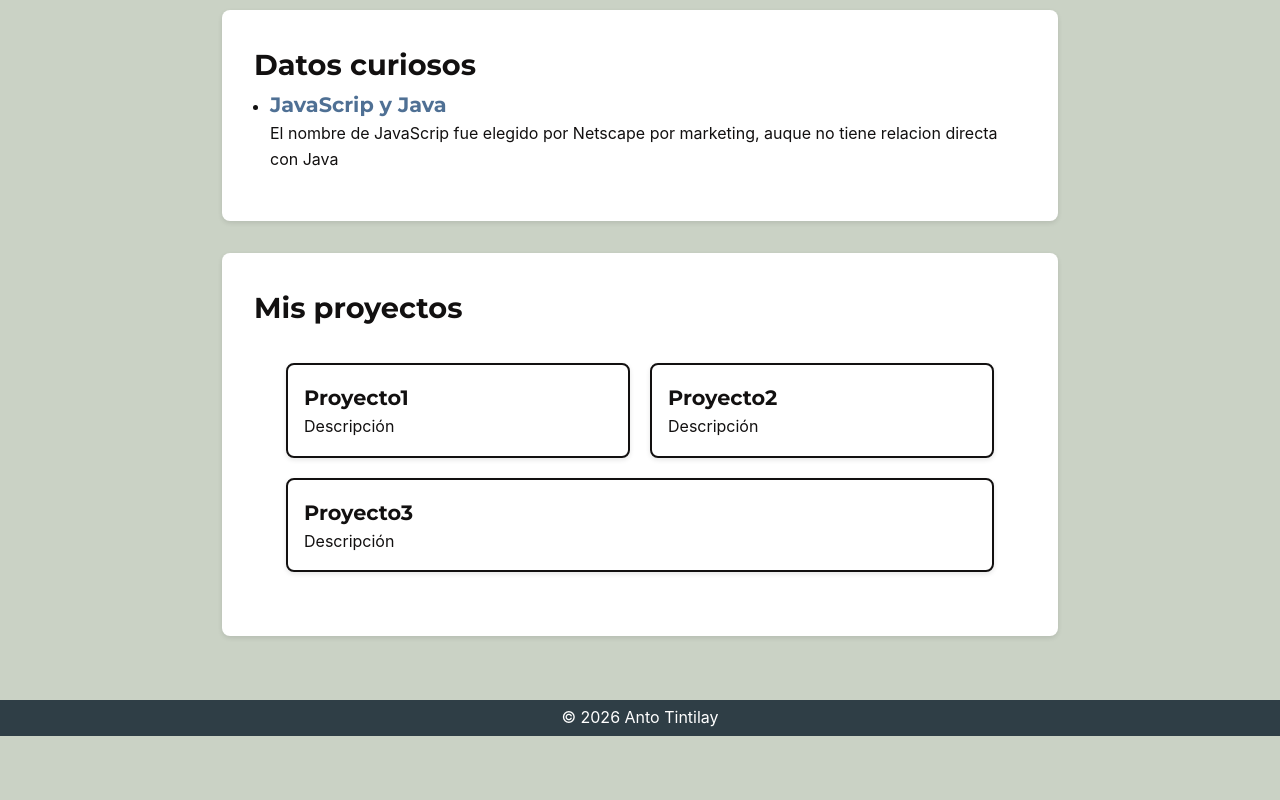
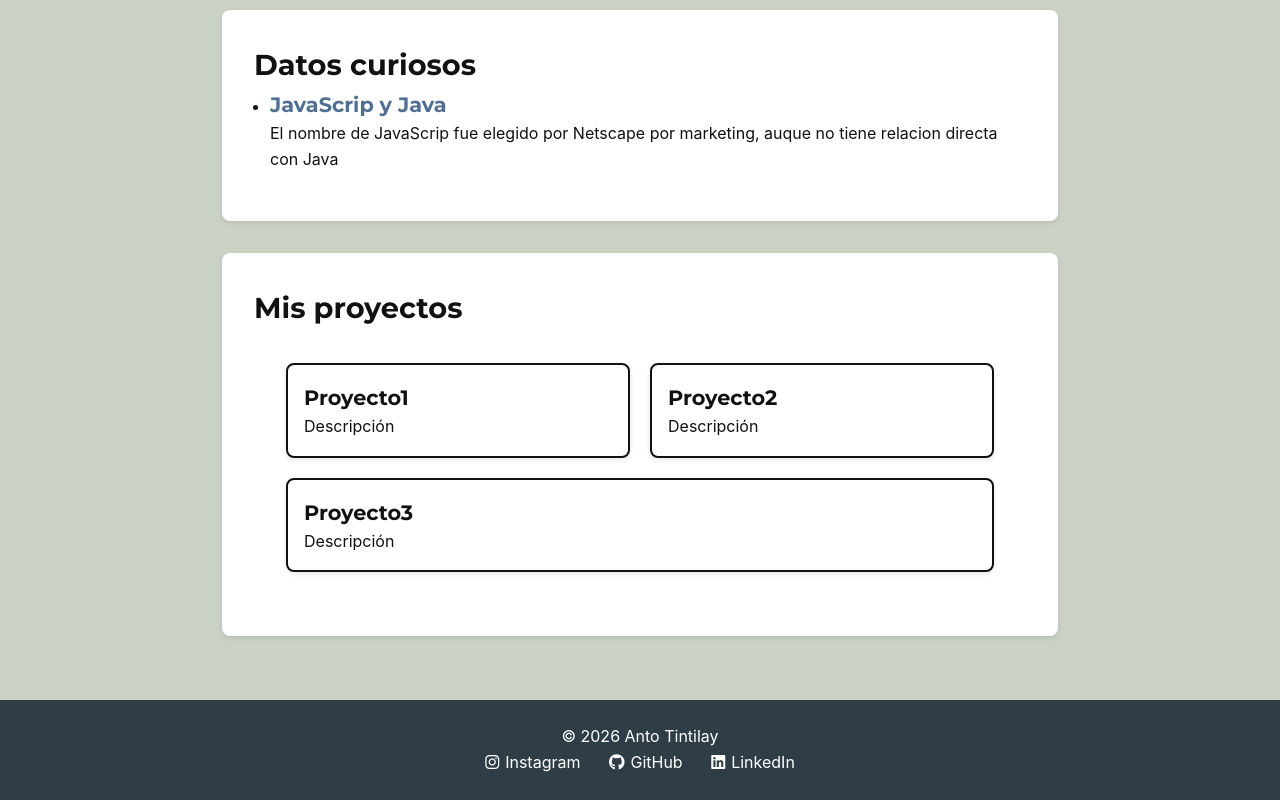
Before and after one commit to Antonella-Tintilay/tp1-mi-sitio, a plain HTML site: page index.html in a window 1280 px wide. Shown: the part 2138-2938 px from the top of the page. Before the commit the page ends 2874 px from the top, so only its background shows below. Drawn offline with Linux system fonts and the light colour scheme.

Commit message:
Implementación de links de redes en el footer

```diff
--- a/index.html
+++ b/index.html
@@ -8,6 +8,7 @@
     <link rel="preconnect" href="https://fonts.googleapis.com">
     <link rel="preconnect" href="https://fonts.gstatic.com" crossorigin>
     <link href="https://fonts.googleapis.com/css2?family=Montserrat:wght@400;600;700&Inter:ital,opsz,wght@0,14..32,100..900;1,14..32,100..900&display=swap" rel="stylesheet">
+    <link rel="stylesheet" href="https://cdnjs.cloudflare.com/ajax/libs/font-awesome/6.5.1/css/all.min.css">
 </head>
 <body>
     <header>
@@ -78,5 +79,8 @@
     </main>
     <footer>
         <p>&copy; 2026 Anto Tintilay</p>
+        <a href="#"><i class="fa-brands fa-instagram"></i>Instagram</a>
+        <a href="#"><i class="fa-brands fa-github"></i>GitHub</a>
+        <a href="#"><i class="fa-brands fa-linkedin"></i>LinkedIn</a>
     </footer>
 </body>
--- a/style.css
+++ b/style.css
@@ -61,7 +61,20 @@ footer {
     background-color: var(--color-primary);
     color: var(--color-whitetext);
     text-align:center;
-    padding: 5px;
+    padding: 1.5rem;
+}
+footer a{
+    color: #ffffff;
+    text-decoration: none;
+    margin: 0 12px;
+    transition: 0.3s;
+    font-size: 1rem;
+}
+footer i{
+    margin-right: 6px;
+}
+footer a:hover{
+    color:#93c5fd;
 }
 main {
     max-width: 900px;
```
